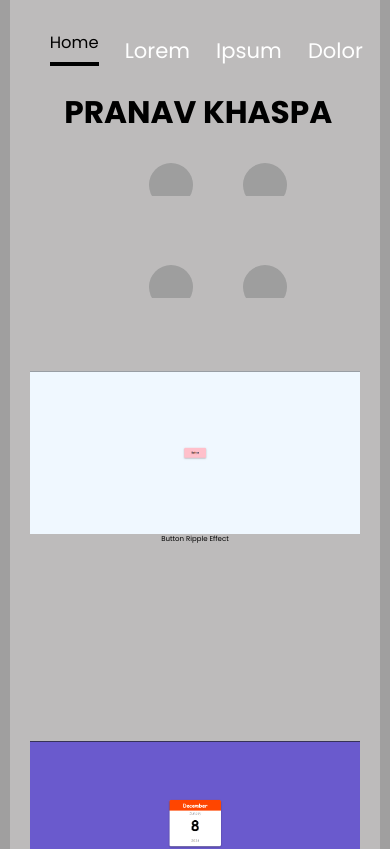
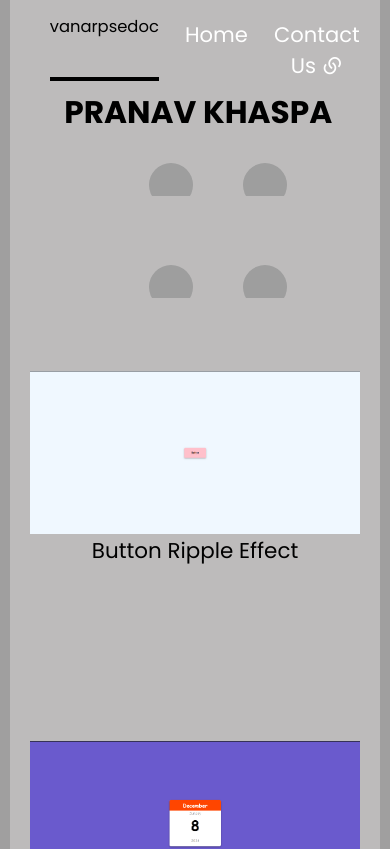
Before and after one commit to vanarpsedoc/-, a plain HTML site: page index.html in a window 390 px wide. Shown: the top 849 px of the page. Drawn offline with nearby package versions, Linux system fonts and the light colour scheme; grey boxes are pictures that could not be loaded; a web font is replaced by a local one.

Commit message:
Add files via upload

```diff
--- a/index.html
+++ b/index.html
@@ -4,16 +4,22 @@
     <meta charset="UTF-8">
     <meta name="viewport" content="width=device-width, initial-scale=1.0">
     <title>Project Showcase</title>
+    <link
+    href="https://cdn.jsdelivr.net/npm/remixicon@4.5.0/fonts/remixicon.css"
+    rel="stylesheet"
+/>
     <link rel="stylesheet" href="style.css">
 </head>
 <body>
  <div class="main" id="main">
     <div class="nav-bar" id="nav-bar">
         <div class="links" id="links">
-            <a id="home"  href="#">Home</a>
-            <a id="h1" href="#">Lorem</a>
-            <a id="h1" href="#">Ipsum </a>
-            <a id="h1" href="#">Dolor</a>
+            <a id="home"  href="https://github.com/vanarpsedoc"> vanarpsedoc
+
+                </a>
+            <a id="h1" href="#">Home</a>
+            <a id="h1" href="#">Contact Us <i class="ri-links-line"></i></a>
+            <!-- <a id="h1" href="#">Dolor</a> -->
         </div>
         <div class="navigation" id="navigation">
             <a href="#">Projects</a>
--- a/style.css
+++ b/style.css
@@ -574,7 +574,10 @@ html, body {
 
         position: relative;
       text-align:center;
-     font-size: 1.8vw}
+     font-size: 5.5vw}
+     #h1{
+        text-align: center;
+     }
 
 
 }
```
